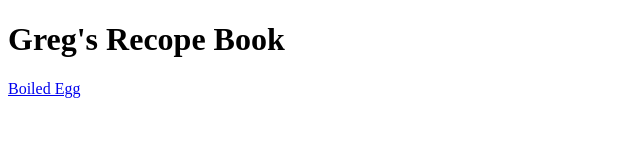
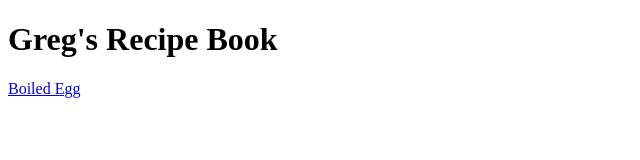
Before and after one commit to gtgilson/odin-recipes, a plain HTML site: page index.html in a window 1280 px wide. Shown: the full height of the page, 0-640 px from the left. Drawn offline with Linux system fonts and the light colour scheme.

Commit message:
had to fix some errors

```diff
--- a/index.html
+++ b/index.html
@@ -5,7 +5,7 @@
     <title>Greg's Recipe Book</title>
 </head>
 <body>
-    <h1>Greg's Recope Book</h1>
+    <h1>Greg's Recipe Book</h1>
     <a href="recipes/egg-boiled.html">Boiled Egg</a>
 </body>
 </html>
```
Also changed, not shown: recipes/egg-boiled.html (+1 -1 lines).
